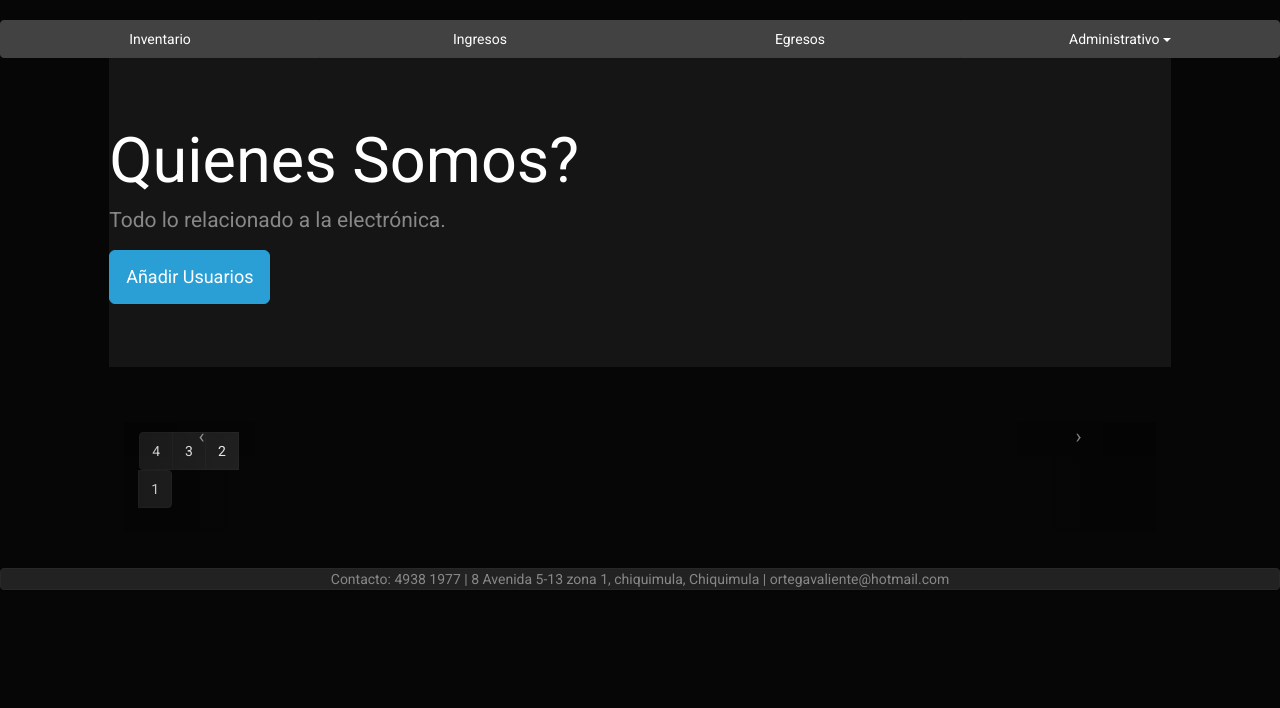
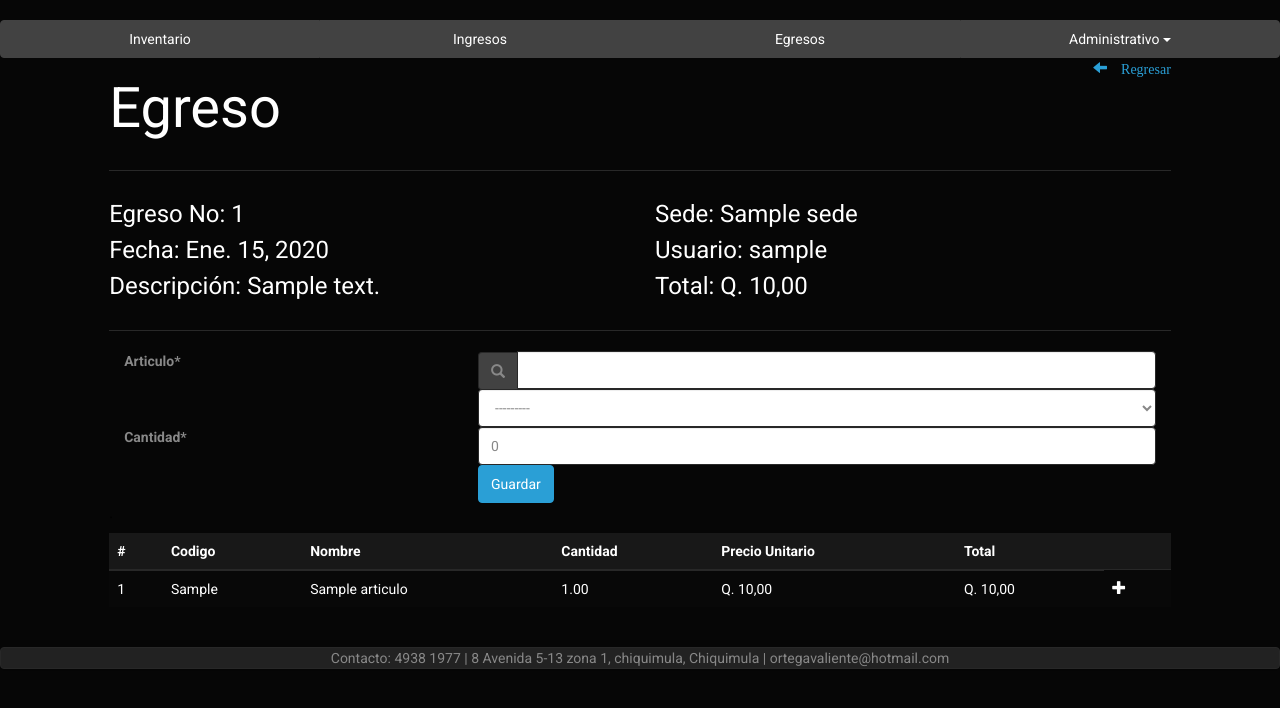
Before and after one commit to PolarCommunity/SimpleInventoryControl, a Django app: page /egreso/sede/detalle/crear/1 in a window 1280 px wide. Shown: the part 52-760 px from the top of the page. Run offline with Django 3.2, Linux system fonts and the light colour scheme; a user stored in the database is signed in; tables that the repository leaves empty hold one stand-in row (values such as "Sample post"); some libraries are stand-ins or nearby versions.

Commit message:
trabajos en egresos de materiales

```diff
--- a/SimpleInventoryControl/settings.py
+++ b/SimpleInventoryControl/settings.py
@@ -111,9 +111,9 @@ AUTH_PASSWORD_VALIDATORS = [
 # Internationalization
 # https://docs.djangoproject.com/en/1.10/topics/i18n/
 
-LANGUAGE_CODE = 'en-us'
+LANGUAGE_CODE = 'es-GT'
 
-TIME_ZONE = 'UTC'
+TIME_ZONE = 'America/Guatemala'
 
 USE_I18N = True
 
--- a/SimpleInventoryControl/urls.py
+++ b/SimpleInventoryControl/urls.py
@@ -19,5 +19,6 @@ from general import urls
 
 urlpatterns = [
     url(r'^admin/', admin.site.urls),
+    url(r'^egreso/', include('egresos.urls')),
     url(r'^', include('general.urls')),
 ]
--- /dev/null
+++ b/egresos/forms.py
@@ -0,0 +1,29 @@
+from django.forms import ModelForm
+from .models import *
+from crispy_forms.helper import FormHelper
+from crispy_forms.layout import Submit
+from django import forms
+
+class CrearEgresoForm(ModelForm):
+    class Meta:
+        model = Egreso
+        fields = '__all__'
+    def __init__(self, *args, **kwargs):
+        super(CrearEgresoForm, self).__init__(*args, **kwargs)
+        self.helper = FormHelper()
+        self.helper.form_class = 'form-horizontal'
+        self.helper.label_class = 'col-md-4'
+        self.helper.field_class = 'col-md-8'
+        self.helper.add_input(Submit('submit', 'Guardar'))
+
+class CrearDetalleEgresoForm(ModelForm):
+    class Meta:
+        model = DetalleEgreso
+        fields = '__all__'
+    def __init__(self, *args, **kwargs):
+        super(CrearDetalleEgresoForm, self).__init__(*args, **kwargs)
+        self.helper = FormHelper()
+        self.helper.form_class = 'form-horizontal'
+        self.helper.label_class = 'col-md-4'
+        self.helper.field_class = 'col-md-8'
+        self.helper.add_input(Submit('submit', 'Guardar'))
--- a/egresos/models.py
+++ b/egresos/models.py
@@ -1,13 +1,15 @@
 from django.db import models
 from datetime import date
 from django.contrib.auth.models import User
-from general.models import Articulo
+from general.models import *
 
 # Create your models here.
 class Egreso(models.Model):
     fecha = models.DateField(default = date.today)
     descripcion = models.CharField(max_length=150)
-    user = models.ForeignKey(User)
+    user = models.ForeignKey(User, on_delete=models.CASCADE)
+    sede = models.ForeignKey(Sede, on_delete=models.CASCADE)
+    total = models.DecimalField(max_digits=15, decimal_places=2, default=0)
     def __str__(self):
         try:
             retorno = str(self.fecha) + self.descripcion[:5]
@@ -16,12 +18,9 @@ class Egreso(models.Model):
         return retorno
 
 class DetalleEgreso(models.Model):
-    cantidad = models.DecimalField(max_digits=15, decimal_places=2)
     egreso = models.ForeignKey(Egreso, on_delete=models.CASCADE)
-    articulo = models.ForeignKey(Articulo, on_delete=models.CASCADE)
+    articulo = models.ForeignKey(ArticuloSede, on_delete=models.CASCADE)
+    cantidad = models.DecimalField(max_digits=15, decimal_places=2, default=0)
+    total = models.DecimalField(max_digits=15, decimal_places=2, default=0)
     def __str__(self):
-        try:
-            retorno = str(self.egreso.fecha) + self.egreso.descripcion[:5]
-        except Exception as e:
-            retorno = str(self.egreso.fecha) + self.egreso.descripcion
-        return retorno
+        return self.articulo
--- a/egresos/urls.py
+++ b/egresos/urls.py
@@ -2,4 +2,9 @@ from django.conf.urls import url
 from .views import *
 
 urlpatterns = [
+    url(r'^sede/lista/$', lista_egreso_sede.as_view(), name ="lista_egreso_sede"),
+    url(r'^super/lista/$', lista_egreso_super.as_view(), name ="lista_egreso_super"),
+    url(r'^sede/crear/$', crear_egreso, name ="crear_egreso"),
+    url(r'^sede/detalle/crear/(?P<pk>\d+)$', crear_detalle_egreso, name ="crear_detalle_egreso"),
+
 ]
--- a/egresos/views.py
+++ b/egresos/views.py
@@ -1,3 +1,78 @@
-from django.shortcuts import render
+from django.shortcuts import render, redirect
+from decimal import Decimal
+from .models import *
+from django.http import HttpResponseRedirect
+from django.core.urlresolvers import reverse_lazy, reverse
+from django.contrib.auth.decorators import login_required
+from django.contrib.auth.mixins import LoginRequiredMixin
+from django.shortcuts import get_object_or_404
+from django import forms
+from django.views.generic import *
+from django.contrib import auth
+from SimpleInventoryControl import settings
+from django.db.models import Q
+from .forms import *
+from general.models import ArticuloSede, Articulo
+from django.contrib.auth.models import User
 
-# Create your views here.
+class lista_egreso_sede(LoginRequiredMixin, ListView):
+    model = Egreso
+    paginate_by = 50
+    login_url = settings.LOGIN_URL
+    template_name = 'egreso/egreso_sede_lista.html'
+
+class lista_egreso_super(LoginRequiredMixin, ListView):
+    model = Egreso
+    paginate_by = 50
+    login_url = settings.LOGIN_URL
+    template_name = 'egreso/egreso_super_lista.html'
+
+@login_required
+def crear_egreso(request):
+    if request.method=="POST":
+        form = CrearEgresoForm(request.POST)
+        if form.is_valid():
+            egreso = form.save()
+            return HttpResponseRedirect(reverse('crear_detalle_egreso', args={egreso.pk}))
+    else:
+        form = CrearEgresoForm(initial = {'user':request.user, 'sede':request.user.sedeusuario.sede})
+        form.fields['user'].widget = forms.HiddenInput()
+        form.fields['sede'].widget = forms.HiddenInput()
+        form.fields['total'].widget = forms.HiddenInput()
+        return render(request, 'egreso/egreso_form.html', {'form':form})
+
+@login_required
+def crear_detalle_egreso(request, pk):
+    instance = get_object_or_404(Egreso, pk=pk)
+    try:
+        lista = DetalleEgreso.objects.filter(egreso=pk)
+    except Exception as e:
+        print(e)
+        lista = False
+    if request.method == 'POST':
+        form = CrearDetalleEgresoForm(request.POST)
+        articulosede = ArticuloSede.objects.get(articulo = int(request.POST['articulo']))
+        articulo = Articulo.objects.get(pk=int(request.POST['articulo']))
+        if form.is_valid():
+            if Decimal(request.POST['cantidad']) > articulosede.cantidad:
+                mensaje = "No cuenta con la cantidad suficiente de este artículo, usted tiene: " + str(articulosede.cantidad)
+                form = CrearDetalleEgresoForm(initial = {'egreso':pk})
+                form.fields['egreso'].widget = forms.HiddenInput()
+                form.fields['total'].widget = forms.HiddenInput()
+                return render(request, 'egreso/detalle_egreso_form.html', {'form':form, 'mensaje':mensaje, 'lista':lista, 'egreso':instance})
+            detalle = form.save()
+            detalle.total = detalle.cantidad * detalle.articulo.articulo.precio
+            articulosede.cantidad -= detalle.cantidad
+            articulosede.save()
+            articulo.cantidad -= detalle.cantidad
+            articulo.save()
+            detalle.save()
+            egreso = Egreso.objects.get(pk=pk)
+            egreso.total += detalle.total
+            egreso.save()
+            return HttpResponseRedirect(reverse('crear_detalle_egreso', args={pk}))
+    else:
+        form = CrearDetalleEgresoForm(initial = {'egreso':pk})
+        form.fields['egreso'].widget = forms.HiddenInput()
+        form.fields['total'].widget = forms.HiddenInput()
+        return render(request, 'egreso/detalle_egreso_form.html', {'form':form, 'lista':lista, 'egreso':instance})
--- a/general/models.py
+++ b/general/models.py
@@ -10,7 +10,7 @@ class Articulo(models.Model):
     cantidad = models.DecimalField(max_digits = 12, decimal_places = 2, default=0)
     precio = models.DecimalField(max_digits = 12, decimal_places = 2, default=0)
     def __str__(self):
-        return self.nombre
+        return (self.codigo + " - " + self.nombre)
 
 class DescripcionArticulo(models.Model):
     descripcion = models.CharField(max_length=254)
@@ -29,7 +29,8 @@ class ArticuloSede(models.Model):
     articulo = models.ForeignKey(Articulo, on_delete=models.CASCADE)
     sede = models.ForeignKey(Sede, on_delete=models.CASCADE)
     def __str__(self):
-        art = self.sede.nombre + self.articulo.nombre
+        art = str(self.sede.nombre) + " - " + str(self.articulo.nombre)
+        return art
 
 class SedeUsuario(models.Model):
     user = models.OneToOneField(User)
--- a/general/views.py
+++ b/general/views.py
@@ -165,7 +165,7 @@ def crear_articulo(request):
             form.fields['precio'].widget = forms.HiddenInput()
             return render(request, 'general/articulo/articulo_form.html', {'form':form})
     else:
-        return render(request, 'no_permitido.html', {'form':form})
+        return render(request, 'no_permitido.html')
 
 @login_required
 def actualizar_articulo(request, pk):
@@ -202,8 +202,12 @@ def lista_sede_articulo_super(request, pk):
 
 @login_required
 def lista_sede_articulo(request):
-    lista = Sede_Articulo.objects.filter(sede=request.user.sedeusuario.sede)
-    return render(request, 'general/usuarios/lista_sede_articulo.html', {'lista':lista})
+    try:
+        lista = ArticuloSede.objects.filter(sede=request.user.sedeusuario.sede)
+    except Exception as e:
+        print(e)
+        lista=False
+    return render(request, 'general/articulo/lista_sede_articulo.html', {'object_list':lista})
 
 @login_required
 def lista_sede_usuario_super(request, pk):
--- /dev/null
+++ b/templates/egreso/detalle_egreso_form.html
@@ -0,0 +1,76 @@
+{% extends 'base.html' %}
+{% load humanize %}
+{% load static %}
+{% load crispy_forms_tags %}
+{% block container %}
+<div>
+  <div class="row">
+    <div class="col-md-6">
+      <h1>Egreso</h1>
+    </div>
+    <div class="col-md-6" align="right">
+        <a  href="{% url 'lista_egreso_sede'%}"><span class="glyphicon glyphicon-arrow-left"> Regresar </a>
+    </div>
+  </div>
+  <hr>
+  <div class="row">
+  <div class="col-md-6">
+    <h4>Egreso No: {{egreso.pk}}</h4>
+    <h4>Fecha: {{egreso.fecha}}</h4>
+    <h4>Descripción: {{egreso.descripcion}}</h4>
+  </div>
+  <div class="col-md-6">
+    <h4>Sede: {{egreso.sede}}</h4>
+    <h4>Usuario: {{egreso.user}}</h4>
+    {% if form%}
+    <h4>Total: Q. {{egreso.total|intcomma}}</h4>
+    {% endif %}
+  </div>
+  </div>
+  {% if form %}
+  <hr>
+  <form method="post">
+    {% csrf_token %}
+    {% crispy form%}
+    {% if mensaje %}
+    <div align="center">
+      <br>
+      <h4>{{mensaje}}</h4>
+    </div>
+    {% else %}
+    <p style="color:black">.</p>
+    {% endif %}
+  </form>
+  {% else %}
+  <h3>Total: {{egreso.totall|intcomma}}</h3>
+  {% endif %}
+</div>
+<div>
+<table class="table table-striped table-hover">
+<thead>
+  <tr>
+    <th >#</th>
+    <th>Codigo</th>
+    <th>Nombre</th>
+    <th>Cantidad</th>
+    <th>Precio Unitario</th>
+    <th>Total</th>
+  </tr>
+</thead>
+<tbody>
+  {% for i in lista %}
+  <tr>
+  <td>{{ forloop.counter }}</td>
+  <td>{{i.articulo.articulo.codigo}}</td>
+  <td>{{i.articulo.articulo.nombre}}</td>
+  <td>{{i.cantidad}}</td>
+  <td>Q. {{i.articulo.articulo.precio|intcomma}}</td>
+  <td>Q. {{i.total|intcomma}}</td>
+  <td><a  href="#"><span class="glyphicon glyphicon-plus" aria-hidden="true"></span></a></td>
+  </tr>
+{% endfor %}
+</tbody>
+</table>
+</div>
+
+{% endblock %}
--- a/templates/nav-var.html
+++ b/templates/nav-var.html
@@ -33,7 +33,11 @@
 <a href="{% url 'lista_sede_articulo'%}" class="btn btn-default">Inventario</a>
   {% endif %}
 <a href="#" class="btn btn-default">Ingresos</a>
-<a href="#" class="btn btn-default">Egresos</a>
+{% if request.user.is_superuser%}
+<a href="{% url 'lista_egreso_super'%}" class="btn btn-default">Egresos</a>
+{% else%}
+<a href="{% url 'lista_egreso_sede'%}" class="btn btn-default">Egresos</a>
+{% endif %}
 {% if request.user.is_superuser%}
     <div class="btn-group">
       <a href="#" class="btn btn-default dropdown-toggle" id="dropdow"data-toggle="dropdown">
```
Also changed, not shown: templates/egreso/egreso_form.html (added, +28 -0 lines), templates/egreso/egreso_sede_lista.html (added, +66 -0 lines), templates/egreso/egreso_super_lista.html (added, +63 -0 lines), templates/general/articulo/lista_sede_articulo.html (added, +64 -0 lines).
